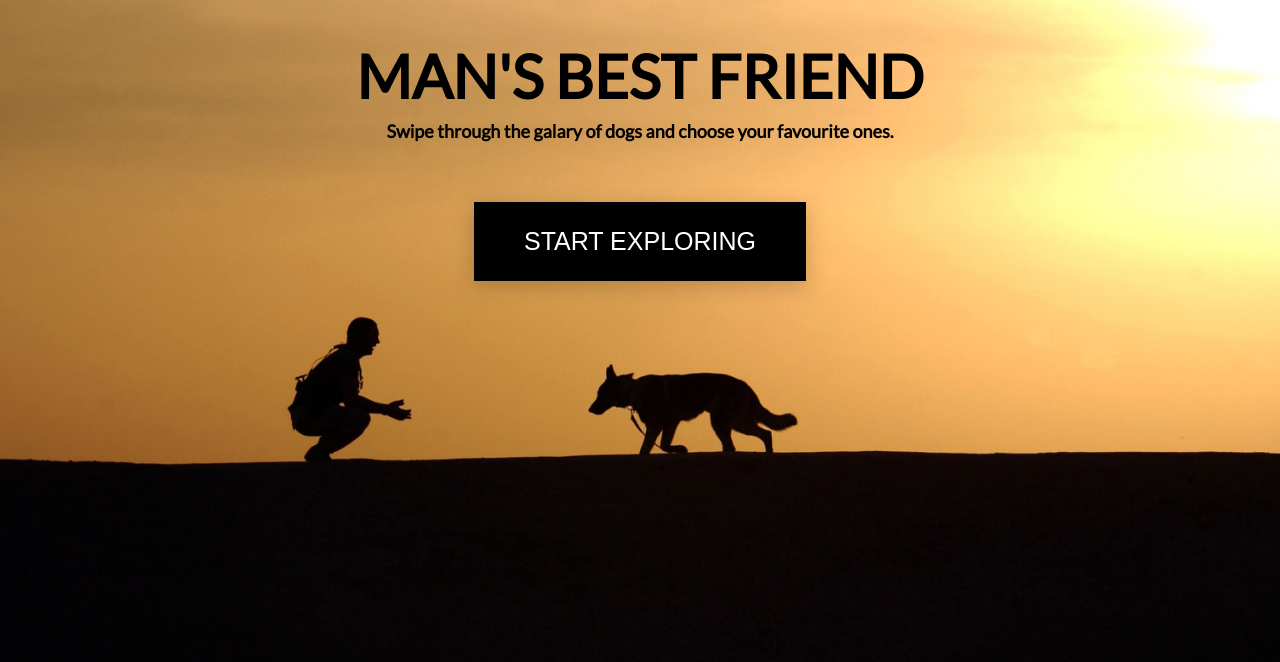
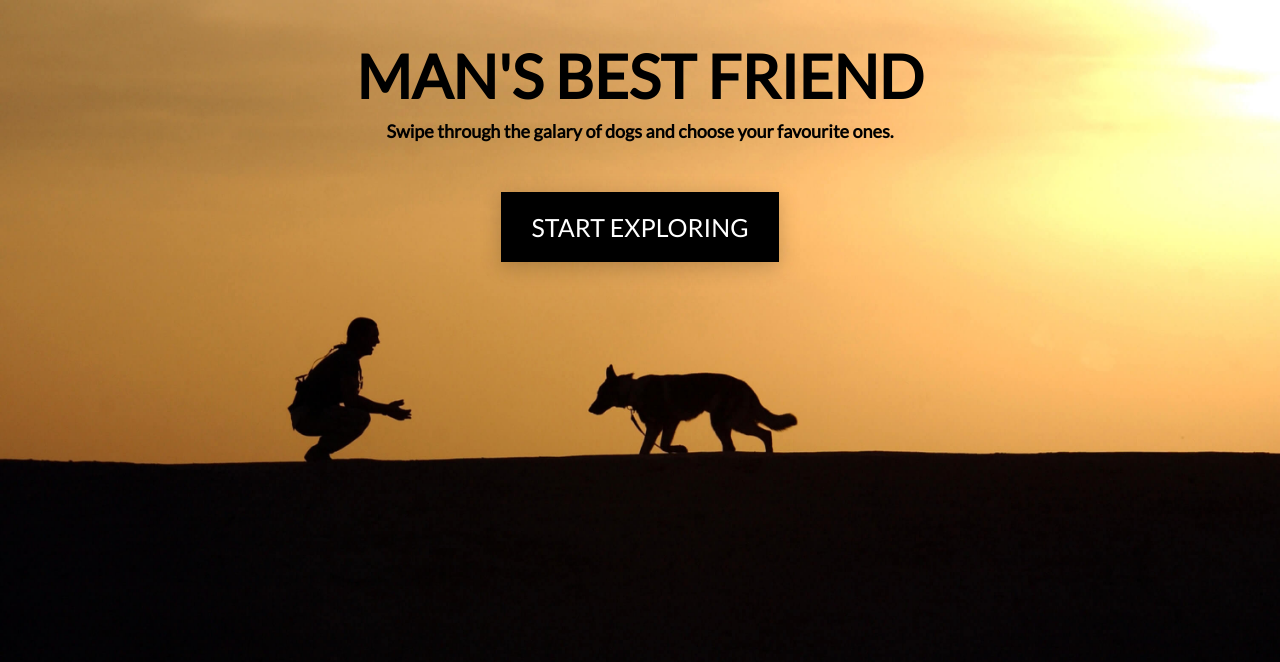
Before and after one commit to danleks/dog-gallery, a Vue app: page / in a window 1280 px wide. Shown: the top 662 px of the page. Built offline with nearby package versions, Linux system fonts and the light colour scheme.

Commit message:
Edited styles for main button

```diff
--- a/src/App.vue
+++ b/src/App.vue
@@ -2,7 +2,7 @@
   <div id="app">
     <HeroImage v-if="views.heroImage" />
     <Claim v-if="views.claim" @start-exploring="openGallery">
-        <button slot="button" @click="openGallery(), getDogImages()" class="button">Start exploring</button>
+        <a href="#" slot="button" @click="openGallery(), getDogImages()" class="button">Start exploring</a>
     </Claim>
     <transition name="slide">
       <Gallery
@@ -93,7 +93,7 @@ export default {
       .catch(error => {
         console.log(error);
       })
-    }, 500),
+    }, 800000000),
 
     openGallery() {
       this.views.heroImage = false;
@@ -142,14 +142,21 @@ export default {
 
 // HERO IMAGE BUTTON
   .button {
-        padding: 10px 25px;
+
+        &:link,
+        &:visited {
+          display: inline-block;
+          padding: 20px 30px;
           border: none;
           margin-top: 50px;
           background-color: #000;
           color: #fff;
           text-transform: uppercase;
+          text-decoration: none;
           box-shadow: 0 5px 20px rgba(0, 0, 0, .2);
-        transition: all .1s;
+          transition: all .3s;
+        }
+
 
         @media (min-width: 768px) {
             padding: 25px 50px;
@@ -162,8 +169,21 @@ export default {
         &:focus {
             outline: none;
             border: none;
-            transform: translateY(-1px);
+            //transform: translateY(20px);
             box-shadow: 0 8px 25px rgba(0, 0, 0, .2);
+        }
+
+        &:hover {
+          cursor: pointer;
+          //transform: translateY(-1px);
+          box-shadow: 0 15px 20px rgba(0, 0, 0, .3);
+        }
+
+         &:active {
+            transform: translateY(2px);
+          box-shadow: 0 10px 15px rgba(0, 0, 0, .3);
+
+
         }
   }
 
```
Lines whose indentation alone changed are shown as unchanged.
